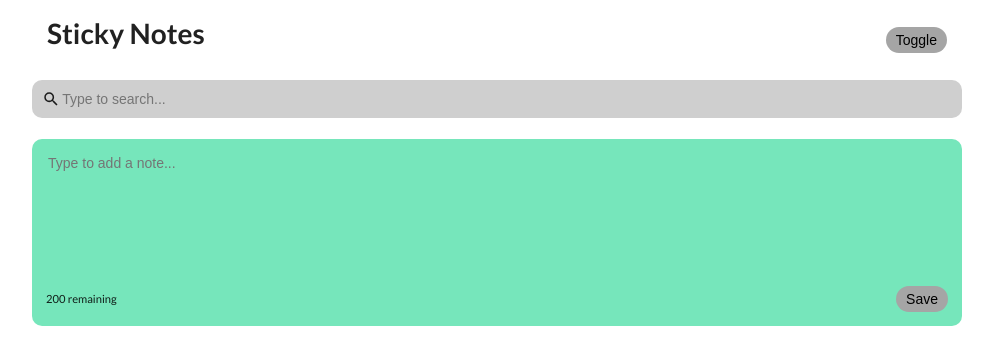
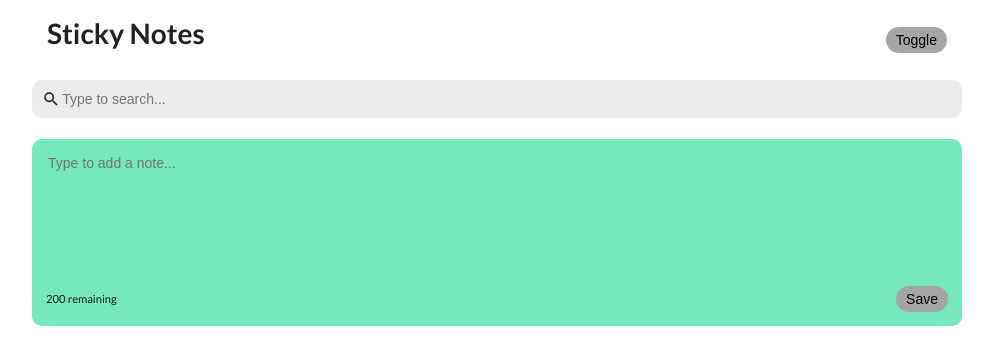
Before and after one commit to nbrandon62/react-notes-app, a React (Create React App) app: page / in a window 1280 px wide. Shown: the top 364 px of the page, without its empty margins (143-1136 px from the left). Built offline with nearby package versions, Linux system fonts and the light colour scheme.

Commit message:
added dark theme toggle

```diff
--- a/src/components/Header.js
+++ b/src/components/Header.js
@@ -1,12 +1,24 @@
-import React from 'react'
+import React from "react";
 
-const Header = () => {
+const Header = ({ handleTheme }) => {
+  //this is a helper function that passes a function into setTheme(). The function says take what gets passed to me and set it to the opposite boolean. In this case, it's whatever the theme state was set to.
+
+  const toggleTheme = () => {
+    handleTheme((theme) => !theme)
+  }
+
   return (
-    <div className='header'>
+    <div className="header">
       <h1>Sticky Notes</h1>
-      <button className='save'> Toggle </button>
+      <button
+        className="save"
+        onClick={toggleTheme}
+      >
+        Toggle
+      </button>
     </div>
-  )
-}
+  );
+};
 
-export default Header
+
+export default Header;
--- a/src/index.css
+++ b/src/index.css
@@ -1,4 +1,5 @@
 .container{
+    min-height: 100vh;
     max-width: 960px;
     margin-right: auto;
     margin-left: auto;
@@ -13,10 +14,18 @@
     justify-content: space-between;
 }
 
+.dark-mode{
+    background-color: black;
+}
+
+.dark-mode h1{
+    color: white;
+}
+
 .search{
     display: flex;
     align-items: center;
-    background-color: rgb(207, 207, 207);
+    background-color: rgb(235, 235, 235);
     border-radius: 10px;
     padding: 10px;
     margin-bottom: 1.5em;
@@ -24,7 +33,7 @@
 
 .search input{
     border: none;
-    background-color: rgb(207, 207, 207);
+    background-color: rgb(235, 235, 235);
 }
 
 .search input:focus{
@@ -36,14 +45,6 @@
     grid-gap: 1rem;
     grid-template-columns: repeat(auto-fit, minmax(250px, 1fr)); /* automaticall resize the columns based on column size, a column cannot be smaller than 250px and no bigger than 1 fractional unit */
 
-}
-
-.dark-mode{
-    background-color: black;
-}
-
-.dark-mode h1{
-    color: white;
 }
 
 .note{
```
